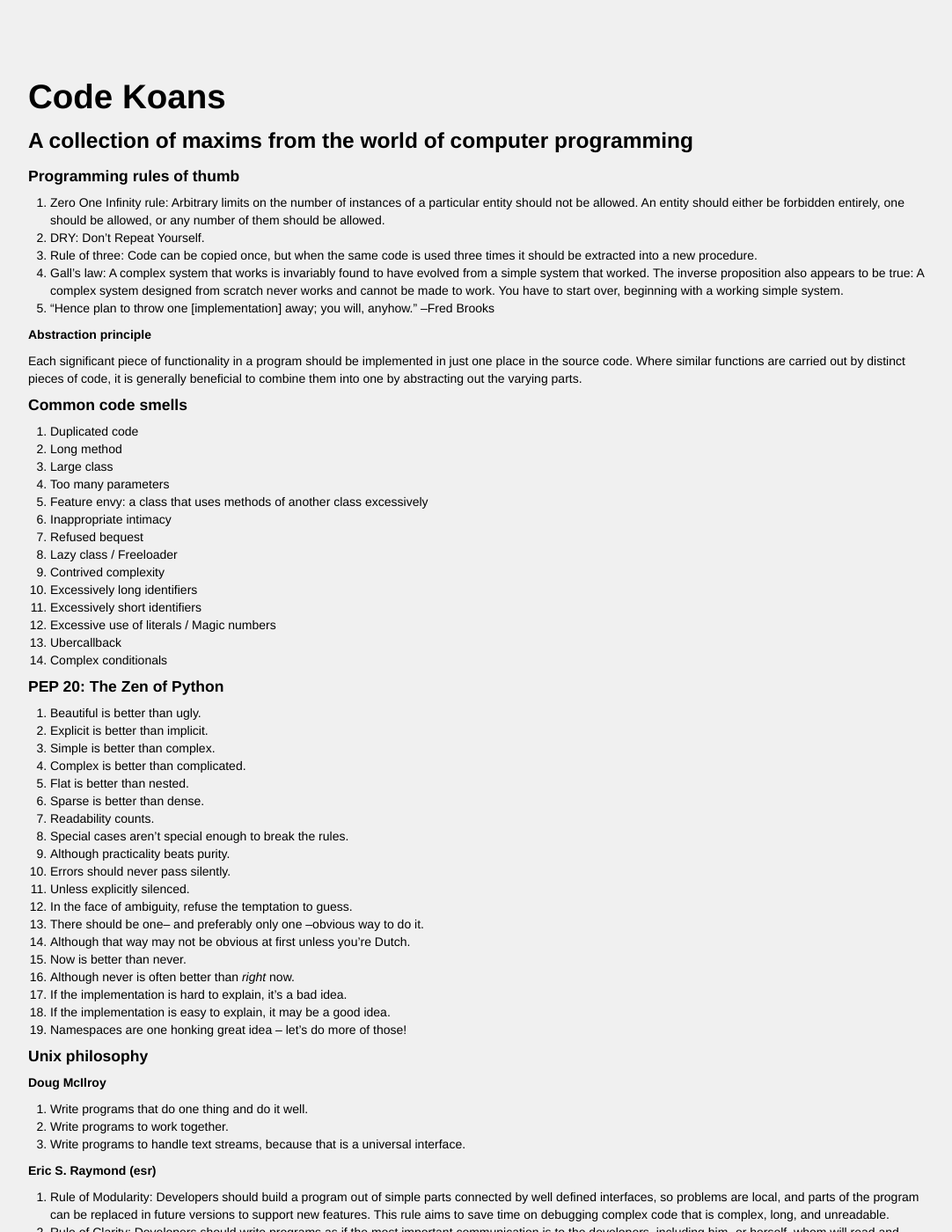
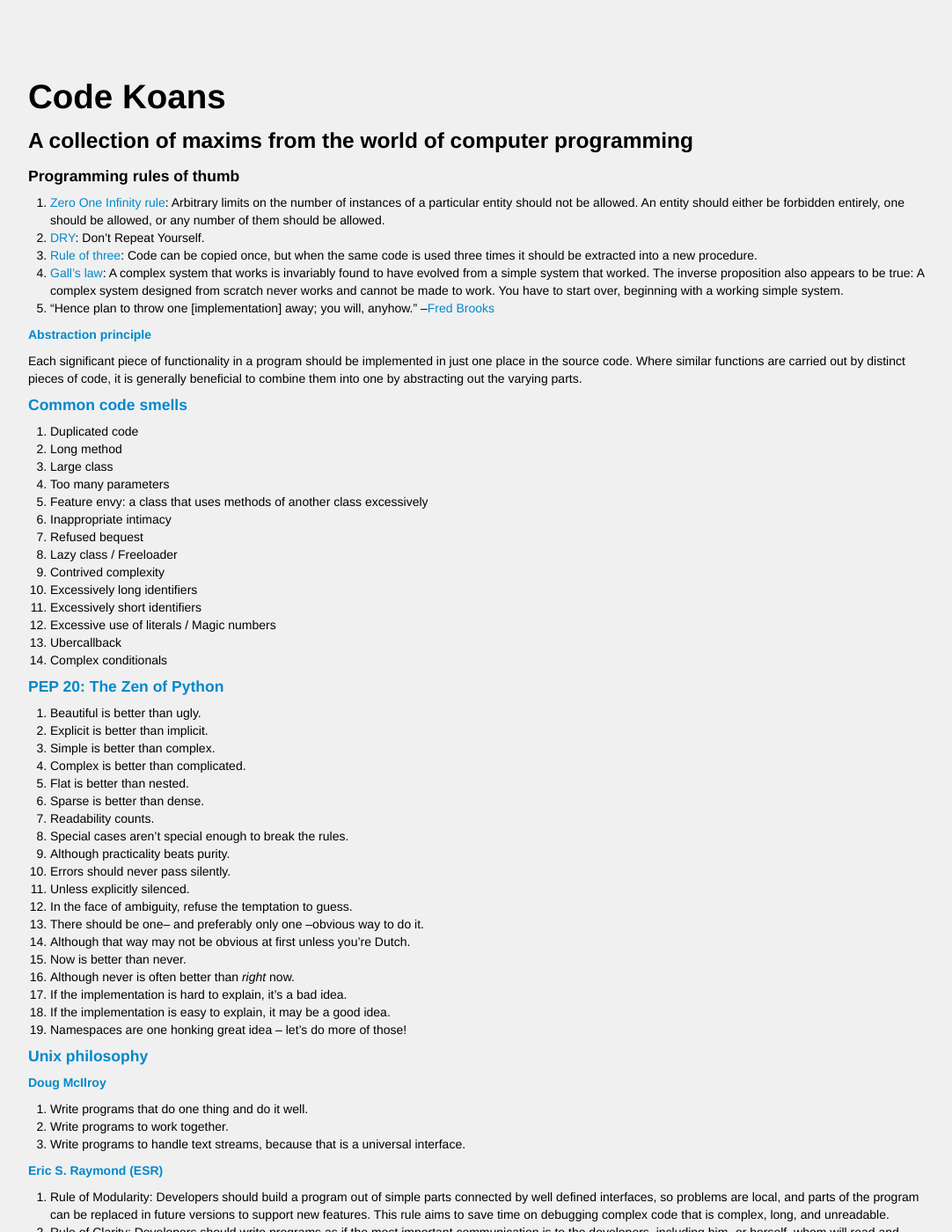
Before and after one commit to Sitwon/code-koans, a Jekyll site: the page built from index.html, in a window 1280 px wide and 1400 px high. Shown: the whole window at 88% size, without its empty margins (96-1178 px from the left). Built offline with Jekyll 4.4.1, drawn with Linux system fonts in a browser that asks for light colours; some of the changed lines change nothing that is shown; some of the changed text lies outside the part shown.

Commit message:
Adding references

```diff
--- a/index.html
+++ b/index.html
@@ -6,16 +6,16 @@ title: Code Koans
 ### A collection of maxims from the world of computer programming
 
 #### Programming rules of thumb
-1. Zero One Infinity rule: Arbitrary limits on the number of instances of a particular entity should not be allowed. An entity should either be forbidden entirely, one should be allowed, or any number of them should be allowed.
-1. DRY: Don't Repeat Yourself.
-1. Rule of three: Code can be copied once, but when the same code is used three times it should be extracted into a new procedure.
-1. Gall's law: A complex system that works is invariably found to have evolved from a simple system that worked. The inverse proposition also appears to be true: A complex system designed from scratch never works and cannot be made to work. You have to start over, beginning with a working simple system.
-1. "Hence plan to throw one \[implementation\] away; you will, anyhow." --Fred Brooks
+1. [Zero One Infinity rule](http://en.wikipedia.org/wiki/Zero_one_infinity_rule): Arbitrary limits on the number of instances of a particular entity should not be allowed. An entity should either be forbidden entirely, one should be allowed, or any number of them should be allowed.
+1. [DRY](http://en.wikipedia.org/wiki/Don%27t_repeat_yourself): Don't Repeat Yourself.
+1. [Rule of three](http://en.wikipedia.org/wiki/Rule_of_three_%28computer_programming%29): Code can be copied once, but when the same code is used three times it should be extracted into a new procedure.
+1. [Gall's law](http://en.wikipedia.org/wiki/Gall%27s_law): A complex system that works is invariably found to have evolved from a simple system that worked. The inverse proposition also appears to be true: A complex system designed from scratch never works and cannot be made to work. You have to start over, beginning with a working simple system.
+1. "Hence plan to throw one \[implementation\] away; you will, anyhow." --[Fred Brooks](http://en.wikipedia.org/wiki/The_Mythical_Man-Month)
 
-##### Abstraction principle
+##### [Abstraction principle](http://en.wikipedia.org/wiki/Abstraction_principle_%28computer_programming%29)
 Each significant piece of functionality in a program should be implemented in just one place in the source code. Where similar functions are carried out by distinct pieces of code, it is generally beneficial to combine them into one by abstracting out the varying parts.
 
-#### Common code smells
+#### [Common code smells](http://en.wikipedia.org/wiki/Code_smell)
 1. Duplicated code
 1. Long method
 1. Large class
@@ -31,7 +31,7 @@ Each significant piece of functionality in a program should be implemented in ju
 1. Ubercallback
 1. Complex conditionals
 
-#### PEP 20: The Zen of Python
+#### [PEP 20: The Zen of Python](http://www.python.org/dev/peps/pep-0020/)
 1. Beautiful is better than ugly.
 1. Explicit is better than implicit.
 1. Simple is better than complex.
@@ -52,13 +52,13 @@ Each significant piece of functionality in a program should be implemented in ju
 1. If the implementation is easy to explain, it may be a good idea.
 1. Namespaces are one honking great idea -- let's do more of those!
 
-#### Unix philosophy
-##### Doug McIlroy
+#### [Unix philosophy](http://en.wikipedia.org/wiki/Unix_philosophy)
+##### [Doug McIlroy](http://en.wikipedia.org/wiki/Douglas_McIlroy)
 1. Write programs that do one thing and do it well.
 1. Write programs to work together.
 1. Write programs to handle text streams, because that is a universal interface.
 
-##### Eric S. Raymond (esr)
+##### [Eric S. Raymond (ESR)](http://en.wikipedia.org/wiki/Eric_S._Raymond)
 1. Rule of Modularity: Developers should build a program out of simple parts connected by well defined interfaces, so problems are local, and parts of the program can be replaced in future versions to support new features. This rule aims to save time on debugging complex code that is complex, long, and unreadable.
 1. Rule of Clarity: Developers should write programs as if the most important communication is to the developers, including him- or herself, whom will read and maintain the program rather than the computer. This rule aims to make code readable and comprehensible for whomever works on the code in future.
 1. Rule of Composition: Developers should write programs that can communicate easily with other programs. This rule aims to allow developers to break down projects into small, simple programs rather than overly complex monolithic programs.
@@ -88,6 +88,9 @@ Each significant piece of functionality in a program should be implemented in ju
 1. Avoid captive user interfaces.
 1. Make every program a filter.
 
-##### Worse is better
+##### [Worse is better](http://en.wikipedia.org/wiki/Worse_is_better)
 1. Simplicity of both interface and implementation are more important than any other attributes of the system-- including correctness, consistency, and completeness.
 1. Simplicity over perfection.
+
+#### See Also
+* [More wisdom from ESR.](http://quotes.cat-v.org/programming/)
```
